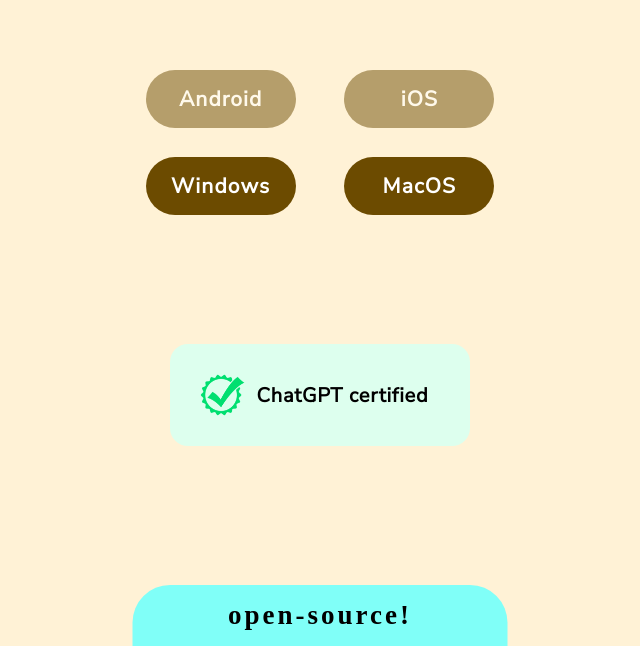
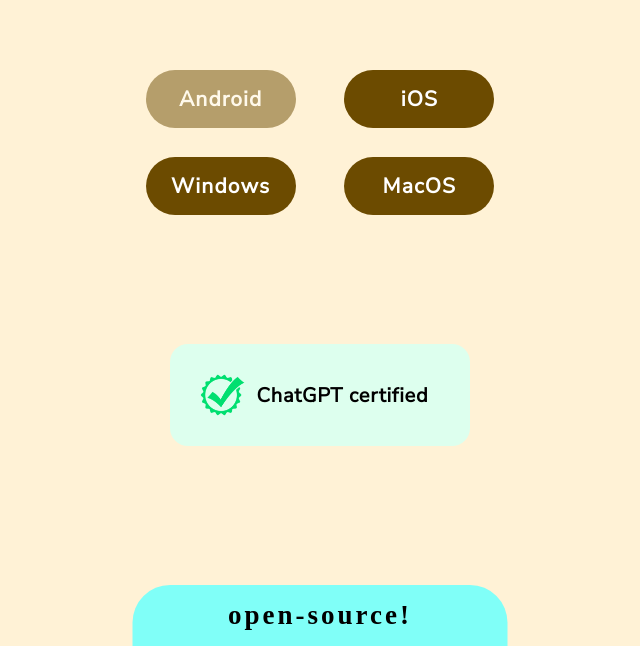
Before and after one commit to nate-thegrate/hueman-website, a plain HTML site: page index.html in a window 1280 px wide. Shown: the part 154-800 px from the top of the page, without its empty margins (320-960 px from the left). Drawn offline with Linux system fonts and the light colour scheme; a web font is replaced by a local one.

Commit message:
iOS live! :)

```diff
--- a/index.html
+++ b/index.html
@@ -31,8 +31,10 @@
       <div class="mid-spacer"></div>
 
       <div class="column">
-        <button class="coming-soon">iOS</button>
-        <div class="release-status">Coming soon!</div>
+        <a href="https://apps.apple.com/us/app/hueman-a-game-about-colors/id6471395924" target="_blank">
+          <button>iOS</button>
+        </a>
+        <div class="release-status"></div>
         <a href="https://apps.apple.com/us/app/hueman-a-game-about-colors/id6471395924" target="_blank">
           <button>MacOS</button>
         </a>
```
